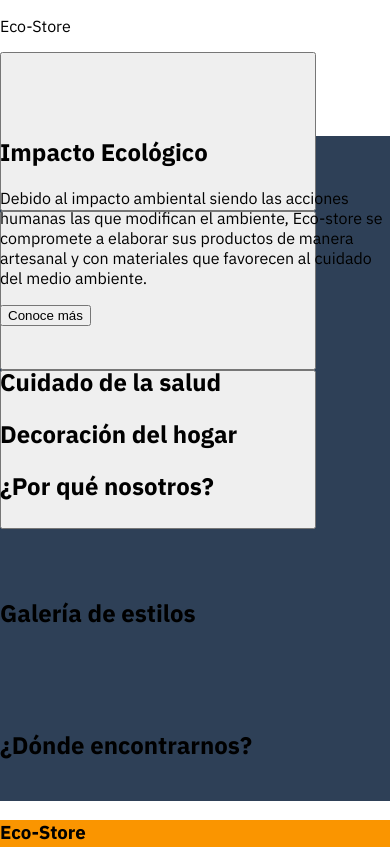
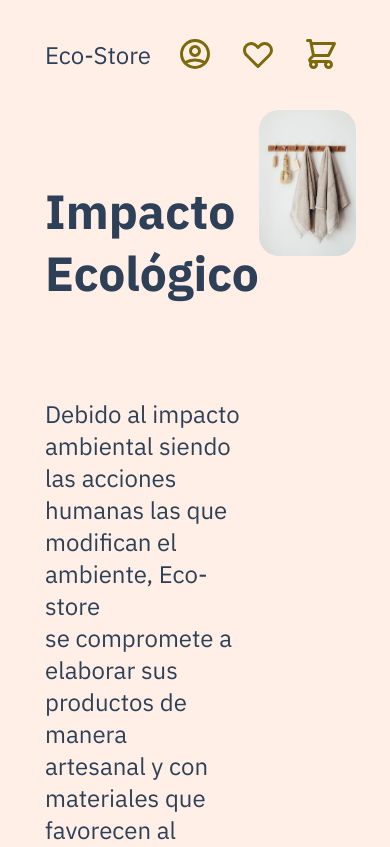
Before and after one commit to Andrew-Nwm/sassCourse, a plain HTML site: page index.html in a window 390 px wide. Shown: the top 847 px of the page. Drawn offline with Linux system fonts and the light colour scheme.

Commit message:
feat: nav-bar and main section completed (without responsive system)

```diff
--- a/index.html
+++ b/index.html
@@ -17,25 +17,75 @@
   <body>
     <nav>
       <p>Eco-Store</p>
+      <div class="icons">
         <button class="btn-profile">
-        <svg></svg>
+          <svg
+            width="36"
+            height="36"
+            viewBox="0 0 24 24"
+            fill="none"
+            xmlns="http://www.w3.org/2000/svg"
+          >
+            <path
+              d="M5.121 17.804C7.21942 16.6179 9.58958 15.9963 12 16C14.5 16 16.847 16.655 18.879 17.804M15 10C15 10.7956 14.6839 11.5587 14.1213 12.1213C13.5587 12.6839 12.7956 13 12 13C11.2044 13 10.4413 12.6839 9.87868 12.1213C9.31607 11.5587 9 10.7956 9 10C9 9.20435 9.31607 8.44129 9.87868 7.87868C10.4413 7.31607 11.2044 7 12 7C12.7956 7 13.5587 7.31607 14.1213 7.87868C14.6839 8.44129 15 9.20435 15 10ZM21 12C21 13.1819 20.7672 14.3522 20.3149 15.4442C19.8626 16.5361 19.1997 17.5282 18.364 18.364C17.5282 19.1997 16.5361 19.8626 15.4442 20.3149C14.3522 20.7672 13.1819 21 12 21C10.8181 21 9.64778 20.7672 8.55585 20.3149C7.46392 19.8626 6.47177 19.1997 5.63604 18.364C4.80031 17.5282 4.13738 16.5361 3.68508 15.4442C3.23279 14.3522 3 13.1819 3 12C3 9.61305 3.94821 7.32387 5.63604 5.63604C7.32387 3.94821 9.61305 3 12 3C14.3869 3 16.6761 3.94821 18.364 5.63604C20.0518 7.32387 21 9.61305 21 12Z"
+              stroke="#7C6A0A"
+              stroke-width="2"
+              stroke-linecap="round"
+              stroke-linejoin="round"
+            />
+          </svg>
         </button>
         <button class="btn-wishlist">
-        <svg></svg>
+          <svg
+            width="36"
+            height="36"
+            viewBox="0 0 24 24"
+            fill="none"
+            xmlns="http://www.w3.org/2000/svg"
+          >
+            <path
+              d="M3.34255 7.7779C3.5687 7.23194 3.90017 6.73586 4.31804 6.31799C4.7359 5.90012 5.23198 5.56865 5.77795 5.3425C6.32392 5.11635 6.90909 4.99995 7.50004 4.99995C8.09099 4.99995 8.67616 5.11635 9.22213 5.3425C9.7681 5.56865 10.2642 5.90012 10.682 6.31799L12 7.63599L13.318 6.31799C14.162 5.47407 15.3066 4.99997 16.5 4.99997C17.6935 4.99997 18.8381 5.47407 19.682 6.31799C20.526 7.16191 21.0001 8.30651 21.0001 9.49999C21.0001 10.6935 20.526 11.8381 19.682 12.682L12 20.364L4.31804 12.682C3.90017 12.2641 3.5687 11.7681 3.34255 11.2221C3.1164 10.6761 3 10.0909 3 9.49999C3 8.90904 3.1164 8.32387 3.34255 7.7779Z"
+              stroke="#7C6A0A"
+              stroke-width="2"
+              stroke-linecap="round"
+              stroke-linejoin="round"
+            />
+          </svg>
         </button>
         <button class="btn-cart">
-        <svg></svg>
+          <svg
+            width="36"
+            height="36"
+            viewBox="0 0 24 24"
+            fill="none"
+            xmlns="http://www.w3.org/2000/svg"
+          >
+            <path
+              d="M3 3H5L5.4 5M5.4 5H21L17 13H7M5.4 5L7 13M7 13L4.707 15.293C4.077 15.923 4.523 17 5.414 17H17M17 17C16.4696 17 15.9609 17.2107 15.5858 17.5858C15.2107 17.9609 15 18.4696 15 19C15 19.5304 15.2107 20.0391 15.5858 20.4142C15.9609 20.7893 16.4696 21 17 21C17.5304 21 18.0391 20.7893 18.4142 20.4142C18.7893 20.0391 19 19.5304 19 19C19 18.4696 18.7893 17.9609 18.4142 17.5858C18.0391 17.2107 17.5304 17 17 17ZM9 19C9 19.5304 8.78929 20.0391 8.41421 20.4142C8.03914 20.7893 7.53043 21 7 21C6.46957 21 5.96086 20.7893 5.58579 20.4142C5.21071 20.0391 5 19.5304 5 19C5 18.4696 5.21071 17.9609 5.58579 17.5858C5.96086 17.2107 6.46957 17 7 17C7.53043 17 8.03914 17.2107 8.41421 17.5858C8.78929 17.9609 9 18.4696 9 19Z"
+              stroke="#7C6A0A"
+              stroke-width="2"
+              stroke-linecap="round"
+              stroke-linejoin="round"
+            />
+          </svg>
         </button>
+      </div>
     </nav>
     <main class="main-section">
       <article>
         <div class="impact-section">
           <h1>Impacto Ecológico</h1>
-          <p>Debido al impacto ambiental siendo las acciones humanas las que  modifican el ambiente, Eco-store se compromete a elaborar sus productos de manera artesanal y con materiales que favorecen al cuidado del medio ambiente.</p>
+          <p>
+            Debido al impacto ambiental siendo las acciones<br>
+            humanas las que modifican el ambiente, Eco-store<br>
+            se compromete a elaborar sus productos de manera <br>
+            artesanal y con materiales que favorecen al cuidado <br>
+            del medio ambiente.
+          </p>
           <button>Conoce más</button>
         </div>
         <div class="img-section">
-          <img src="" alt="">
+          <img src="/assets/img/main-2.jpg" alt="toilet" />
         </div>
       </article>
       <section class="product-section">
@@ -50,23 +100,23 @@
         <div class="about-us">
           <h2>¿Por qué nosotros?</h2>
           <div class="earth">
-            <img src="" alt="">
+            <img src="" alt="" />
             <p></p>
           </div>
           <div class="innovation">
-            <img src="" alt="">
+            <img src="" alt="" />
             <p></p>
           </div>
         </div>
         <div class="gallery">
           <h2>Galería de estilos</h2>
-          <div><img src="" alt=""></div>
-          <div><img src="" alt=""></div>
-          <div><img src="" alt=""></div>
+          <div><img src="" alt="" /></div>
+          <div><img src="" alt="" /></div>
+          <div><img src="" alt="" /></div>
         </div>
         <div class="location">
           <h2>¿Dónde encontrarnos?</h2>
-          <div class="map"><img src="" alt=""></div>
+          <div class="map"><img src="" alt="" /></div>
           <p></p>
         </div>
       </section>
@@ -77,9 +127,9 @@
       <p>Careers</p>
       <p>Careers</p>
       <div class="social-media">
-        <img src="" alt="">
-        <img src="" alt="">
-        <img src="" alt="">
+        <img src="" alt="" />
+        <img src="" alt="" />
+        <img src="" alt="" />
       </div>
     </footer>
   </body>
--- a/scss/main.scss
+++ b/scss/main.scss
@@ -1,28 +1,89 @@
-$primary-color: #FFEFE7;
-$secondary-color: #FFDAC6;
-$tertiary-color: #BABD8D;
-$primary-text-color: #2E4057;
+$primary-color: #ffefe7;
+$secondary-color: #ffdac6;
+$tertiary-color: #babd8d;
+$primary-text-color: #2e4057;
+$quaternary-color: #fa9500;
+$font-stack: "IBM Plex Sans", sans-serif;
+$paragraph-font-size: 1.5em;
 
-$font-stack: 'IBM Plex Sans', sans-serif;
-
-body{
-    margin: 0; //resetear estilos de la pagina
-    padding: 0; //resetear estilos de la pagina
-    font-family: $font-stack;
+body {
+  box-sizing: border-box;
+  margin: 0px; //resetear estilos de la pagina
+  padding: 0px; //resetear estilos de la pagina
+  background-color: $primary-color;
+  font-family: $font-stack;
 }
 
-nav{
-    width: 100%;
-    height: 100px;
+nav {
+  width: auto;
+  display: flex;
+  justify-content: space-between;
+  align-items: center;
+  color: $primary-text-color;
+  padding: 15px;
+
+  p {
+    font-size: $paragraph-font-size;
+    padding-left: 30px;
+  }
+
+  .icons {
+    //float: right; El atributo float en CSS desplaza un elemento hacia un lado específico (izquierda o derecha) de su contenedor, permitiendo que otros elementos (como texto) fluyan alrededor de él. Cuando un elemento tiene float: right;, se posiciona en el extremo derecho de su contenedor, y cuando usa float: left;, se posiciona en el extremo izquierdo.
+    display: flex;
+    padding-right: 30px;
+    gap: 15px;
+  }
+
+  button {
+    background: none;
+    border-style: none;
+    cursor: pointer;
+  }
 }
 
-main{
-    background-color: $primary-text-color;
+article {
+  width: auto;
+  color: $primary-text-color;
+  display: flex;
+  justify-content: space-between;
+  padding: 0 45px;
+  .impact-section {
+    display: flex;
+    flex-direction: column;
+    padding-top: 30px;
+    gap: 30px;
+  }
+
+  h1 {
+    font-size: 3em;
+    font-weight: bold;
+    padding: 0;
+  }
+
+  p {
+    font-size: $paragraph-font-size;
+  }
+
+  button {
+    width: 12vw;
+    padding: 20px;
+    background-color: $quaternary-color;
+    border-radius: 35px;
+    border: none;
+    color: white;
+    font-size: 1em;
+    font-weight: 600;
+    cursor: pointer;
+  }
+
+  img {
+    width: 25vw;
+    border-radius: 20px;
+  }
 }
 
-footer{
-    $background-color: #FA9500;
-    background-color: $background-color;
-    width: 100%;
-    height: 250px;
+footer {
+  background-color: $quaternary-color;
+  width: 100%;
+  height: 250px;
 }
```
Also changed, not shown: css/main.css, 2 other files. Lines whose indentation alone changed are shown as unchanged.
